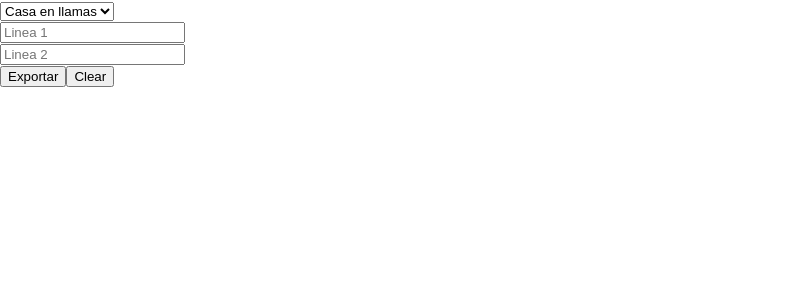
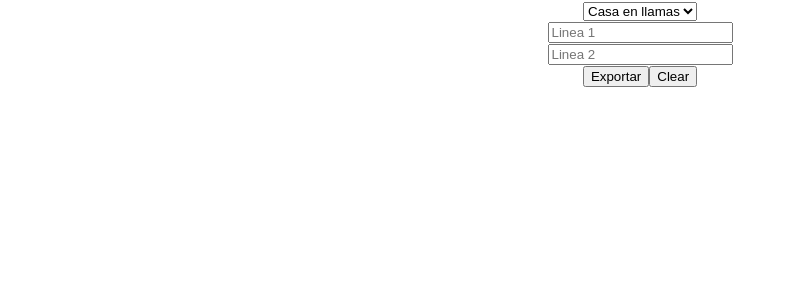
Before and after one commit to Abraham0912/creator-memes, a React (Create React App) app: page / in a window 1280 px wide. Shown: the top 300 px of the page, without its empty margins (0-796 px from the left). Built offline with nearby package versions, Linux system fonts and the light colour scheme.

Commit message:
add div meme

```diff
--- a/src/App.js
+++ b/src/App.js
@@ -29,7 +29,7 @@ function App() {
     setDir(`images/${e.target.value}.jpg `)
   }
   return (
-    <div>
+    <div className="App">
       <select onChange={onChangeSelect}>
         {listMemes.map((item)=>{
           return <option key={item.id} value={item.id}>{item.name}</option>
@@ -42,7 +42,11 @@ function App() {
       <br />
       <button onClick={onClickExport}>Exportar</button>
       <button onClick={clear}>Clear</button>
-
+      <div className="meme">
+        <span>{linea1}</span>
+        <img width="500px" src={dir} alt="" />
+        <span>{linea2}</span>
+      </div>
     </div>
   );
 }
```
